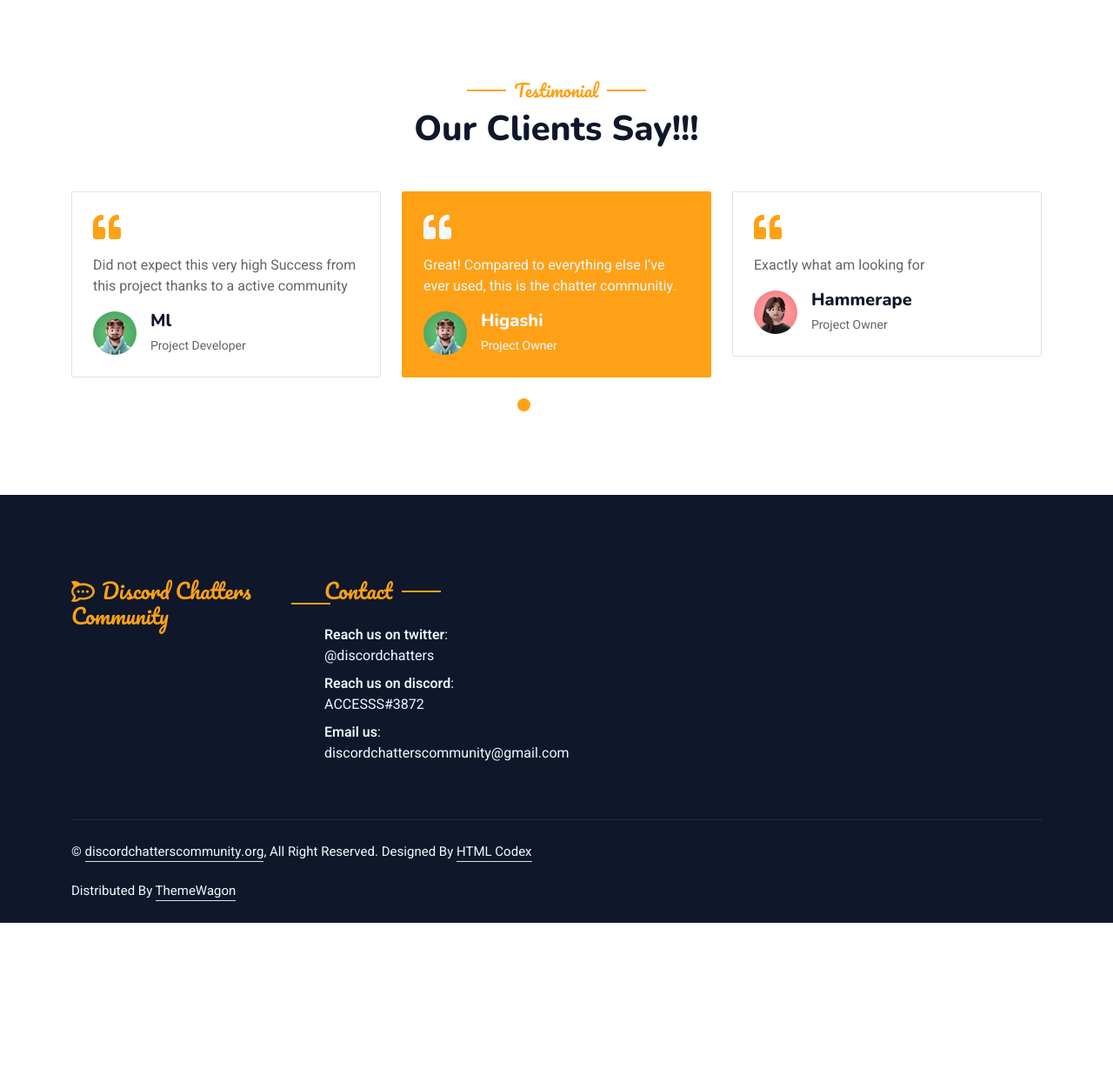
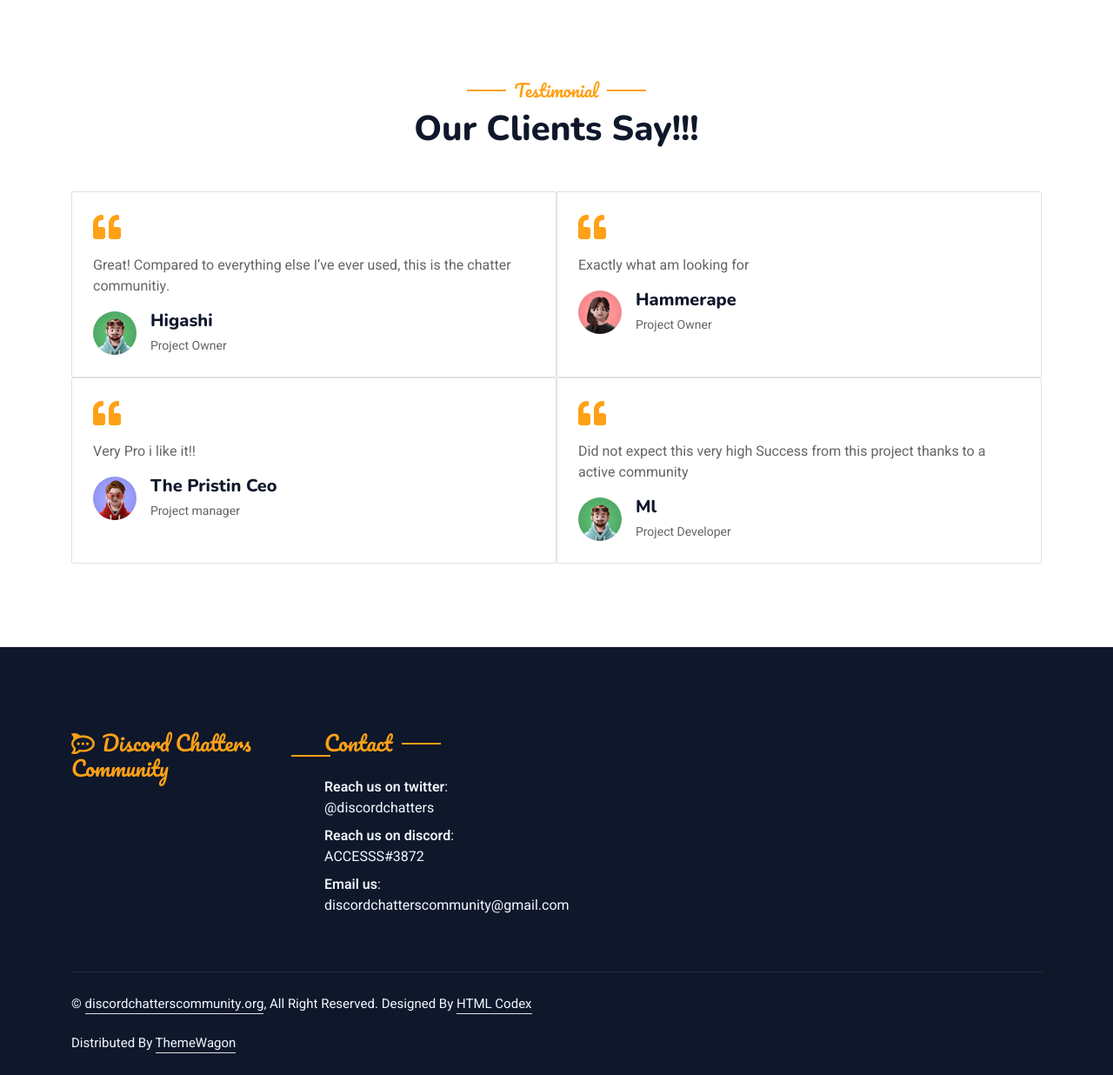
Before and after one commit to MARKOTHEDEV/nonsonftweb, a Django app: page / in a window 1280 px wide. Shown: the part 2900-4136 px from the top of the page at 87% size. Before the commit the page ends 3961 px from the top, so only its background shows below. Run offline with Django 4.2, Linux system fonts and the light colour scheme; some libraries are stand-ins or nearby versions.

Commit message:
fix testimonial styling

```diff
--- a/template/index.html
+++ b/template/index.html
@@ -32,6 +32,23 @@
 
     <!-- Template Stylesheet -->
     <link href="{% static 'css/style.css' %}" rel="stylesheet">
+
+    <style>
+        .markoGrid{
+
+            display:grid;grid-template-columns:1fr;
+
+
+        }
+
+        @media screen  and (min-width:500px){
+
+            .markoGrid{
+
+                display:grid;grid-template-columns:1fr 1fr;
+        }
+            }
+</style>
 </head>
 
 <body>
@@ -730,7 +747,7 @@
                     <h5 class="section-title ff-secondary text-center text-primary fw-normal">Testimonial</h5>
                     <h1 class="mb-5">Our Clients Say!!!</h1>
                 </div>
-                <div class="owl-carousel testimonial-carousel">
+                <div class="markoGrid">
                     <div class="testimonial-item bg-transparent border rounded p-4">
                         <i class="fa fa-quote-left fa-2x text-primary mb-3"></i>
                         <p>Great! Compared to everything else I’ve ever used, this is the chatter communitiy. </p>
```
